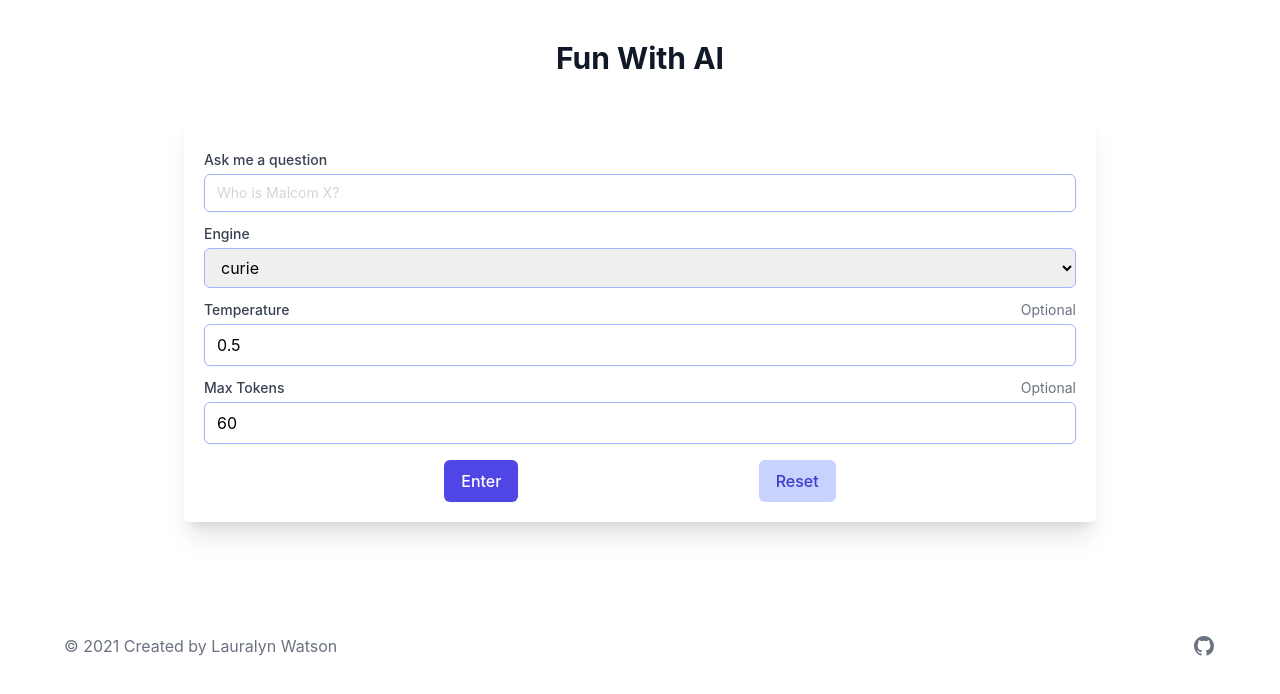
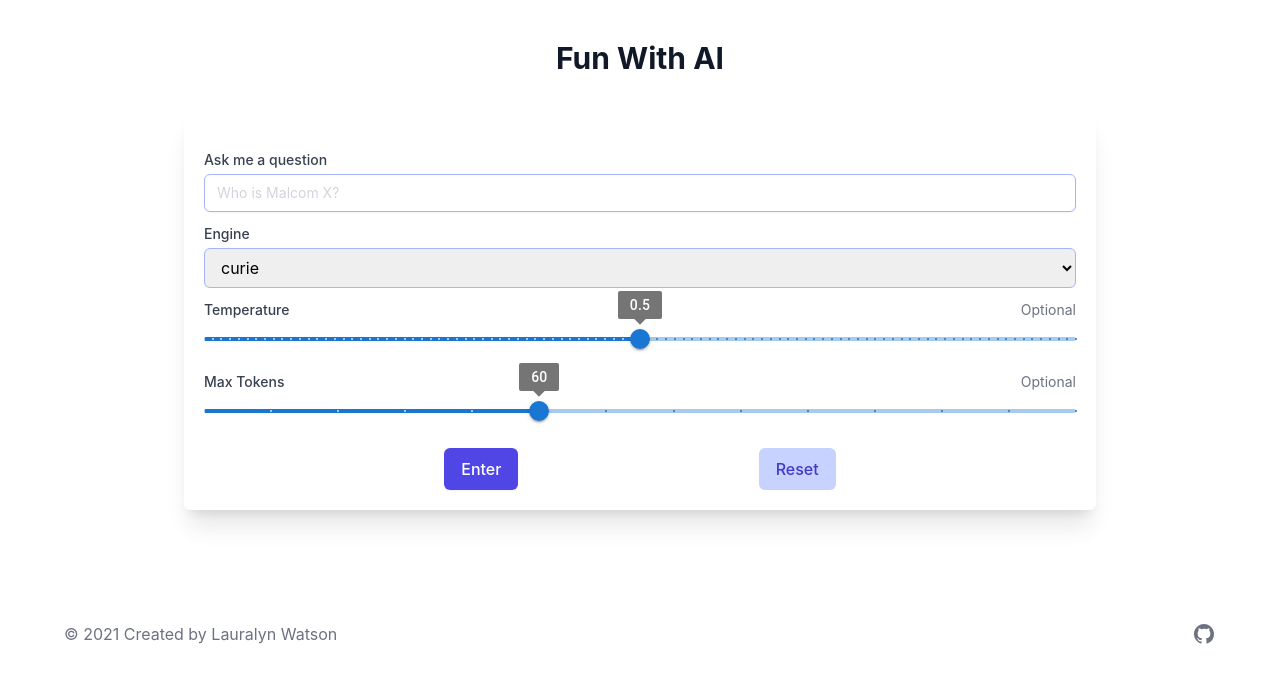
Before and after one commit to lilydev16/ama_ai, a React (Create React App) app: page / in a window 1280 px wide. Shown: the top 694 px of the page. Built offline with nearby package versions, Linux system fonts and the light colour scheme.

Commit message:
Remove input fields and replace with slider component

```diff
--- a/src/components/Form/Form.js
+++ b/src/components/Form/Form.js
@@ -26,18 +26,14 @@ const Form = ({ addPrompt }) => {
   }
 
   const updateTemperature = (e) => {
-    let { value, min, max } = e.target;
-    value = Math.max(Number(min), Math.min(Number(max), Number(value)))
     setPromptReq(promptReq => ({
-      ...promptReq, temperature: value
+      ...promptReq, temperature: e.target.value
     }))
   }
 
   const updateTokens = (e) => {
-    let { value: tokenValue, min, max } = e.target
-    tokenValue = Math.max(Number(min), Math.min(Number(max), Number(tokenValue)))
     setPromptReq(promptReq => ({
-      ...promptReq, tokens: tokenValue
+      ...promptReq, tokens: e.target.value
     }))
   }
 
@@ -82,7 +78,6 @@ const Form = ({ addPrompt }) => {
               onChange={(e) => updatePromptInput(e)}
             />
           </div>
-
           {isEmpty && <p className='mt-2 text-sm text-red-600' id='prompt-error'>Please fill in the prompt</p>}
         </div>
 
@@ -114,15 +109,16 @@ const Form = ({ addPrompt }) => {
                 <span className='text-sm text-gray-500' id='temperature'>Optional</span>
               </div>
               <div className='mt-1'>
-                <input
-                  className='temperature shadow-sm focus:ring-indigo-500 focus:border-indigo-500 block w-full border border-indigo-300 rounded-md px-3 py-2'
-                  type='number'
-                  max='1'
-                  min='0'
-                  step="0.01"
-                  name='temperature'
-                  placeholder='0.5'
+                <Slider
+                  aria-label="Temperature"
                   value={promptReq.temperature}
+                  getAriaValueText={() => `Temperature: ${promptReq.temperature}`}
+                  marks
+                  name="temperature"
+                  min={0}
+                  max={1}
+                  step={0.01}
+                  valueLabelDisplay="on"
                   onChange={(e) => updateTemperature(e)}
                 />
               </div>
@@ -135,18 +131,19 @@ const Form = ({ addPrompt }) => {
                 <span className='text-sm text-gray-500' id='tokens'>Optional</span>
               </div>
               <div className='mt-1'>
-                <input
-                  className='tokens shadow-sm focus:ring-indigo-500 focus:border-indigo-500 block w-full border border-indigo-300 rounded-md px-3 py-2'
-                  type='number'
-                  max='200'
-                  min='1'
-                  name='tokens'
-                  placeholder='60'
+                <Slider
+                  aria-label="Token Count"
                   value={promptReq.tokens}
+                  getAriaValueText={() => `Token Count: ${promptReq.tokens}`}
+                  step={10}
+                  marks
+                  name="tokens"
+                  min={10}
+                  max={140}
+                  valueLabelDisplay="on"
                   onChange={(e) => updateTokens(e)}
                 />
               </div>
-
             </div>
           </div>
         </div>
```
